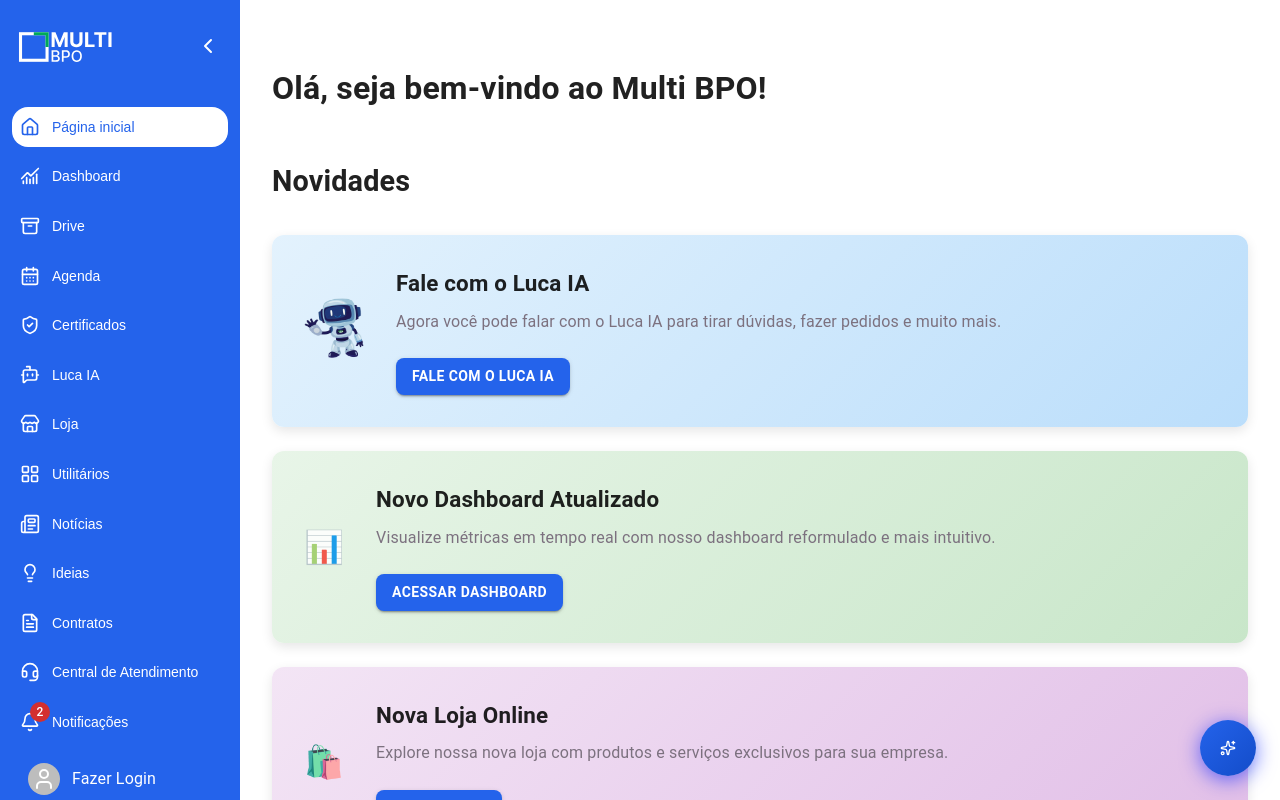
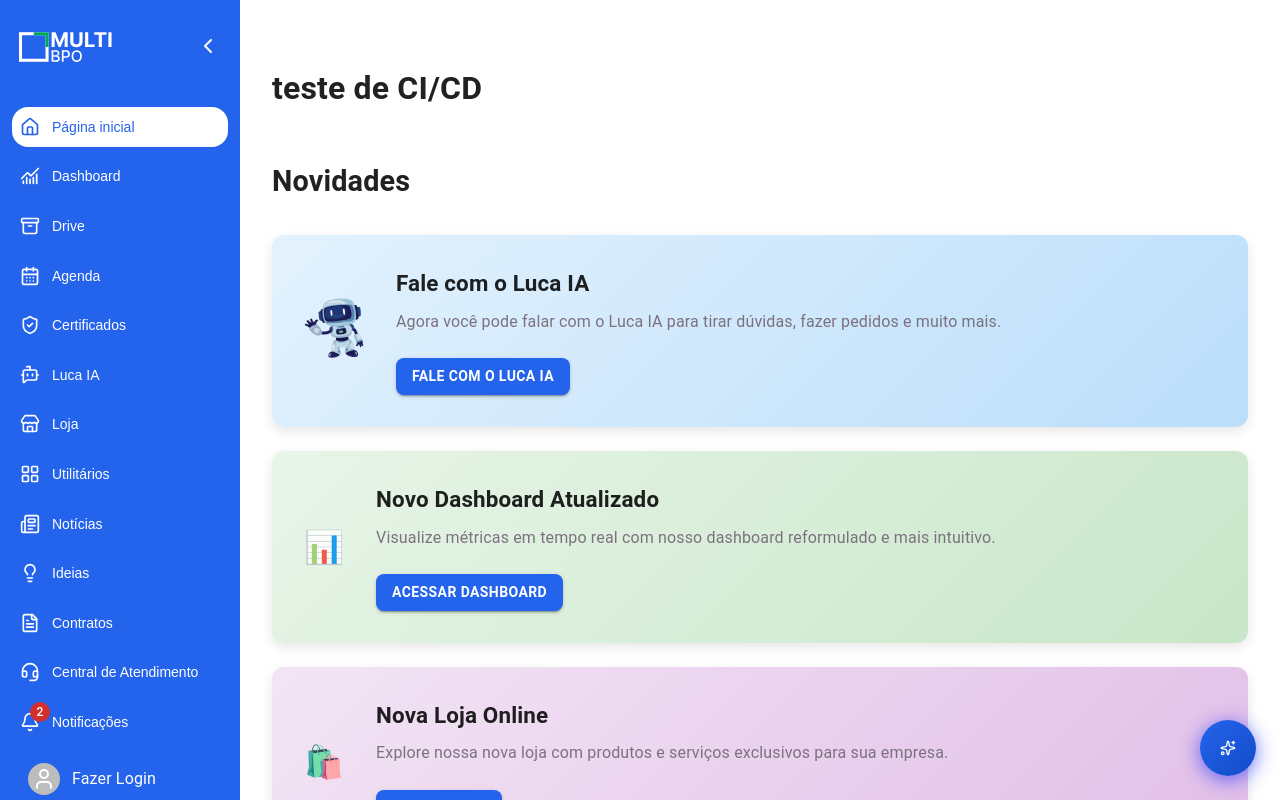
Before and after one commit to tech-team-drexys/multi-bpo-app, a Next.js app: page / in a window 1280 px wide. Built offline with nearby package versions, Linux system fonts and the light colour scheme; no server answers.

Commit message:
teste de ci/cd

```diff
--- a/src/app/page.tsx
+++ b/src/app/page.tsx
@@ -13,13 +13,14 @@ export default function Home() {
     <div className={styles.page}>
       <div className={styles.content}>
         <h1>
-          Olá
+          {/* Olá
           {isLoggedIn
             ? userData?.user?.full_name
               ? ` ${userData.user.full_name.trim()}`
               : ' usuário'
             : ''}
-          , seja bem-vindo ao Multi BPO!
+          , seja bem-vindo ao Multi BPO! */}
+          teste de CI/CD
         </h1>
 
         <section className={styles.section}>
```
